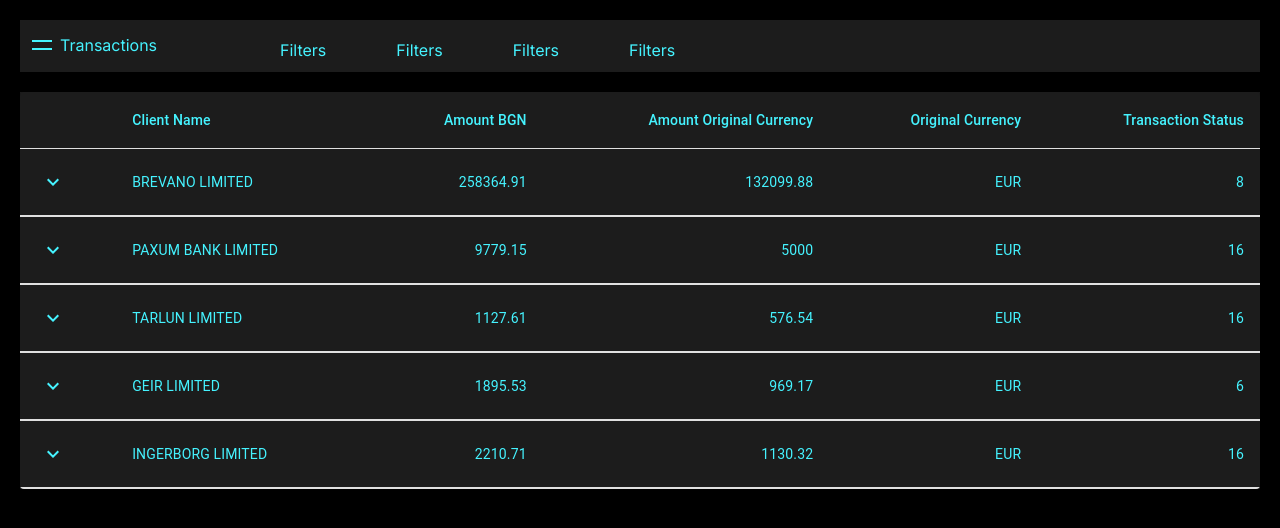
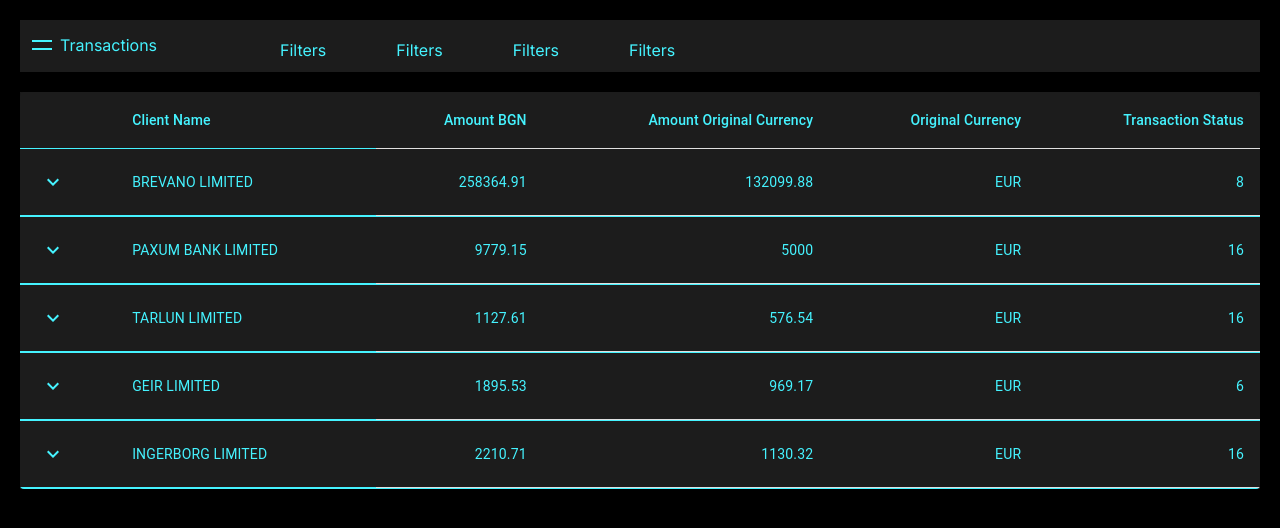
Before and after one commit to spas4o/ryvyl, a Next.js app: page /dashboard in a window 1280 px wide. Shown: the top 528 px of the page. Built offline with nearby package versions, Linux system fonts and the light colour scheme.

Commit message:
style updates

```diff
--- a/app/components/Transactions/style.css
+++ b/app/components/Transactions/style.css
@@ -10,23 +10,23 @@
 }
 
 .MuiTableCell-root, .MuiTableCell-head, .MuiTableCell-sizeMedium, .css-1ygcj2i-MuiTableCell-root {
-  color: #45f3ff;
+  color: #45f3ff!important;
 }
 
 .css-11xur9t-MuiPaper-root-MuiTableContainer-root {
-  background-color: #1c1c1c;
+  background-color: #1c1c1c!important;
   /* color: #fff; */
-  color: #45f3ff;
+  color: #45f3ff!important;
 }
 
 .css-11xur9t-MuiPaper-root-MuiTableContainer-root th, .css-11xur9t-MuiPaper-root-MuiTableContainer-root td {
-  color: #45f3ff;
+  color: #45f3ff!important;
 }
 
 .css-1ex1afd-MuiTableCell-root, .css-1ygcj2i-MuiTableCell-root {
-  border-bottom: 1px solid #45f3ff;
+  border-bottom: 1px solid #45f3ff!important;
 }
 
 .css-i4bv87-MuiSvgIcon-root {
-  color: #45f3ff;
+  color: #45f3ff!important;
 }
```
